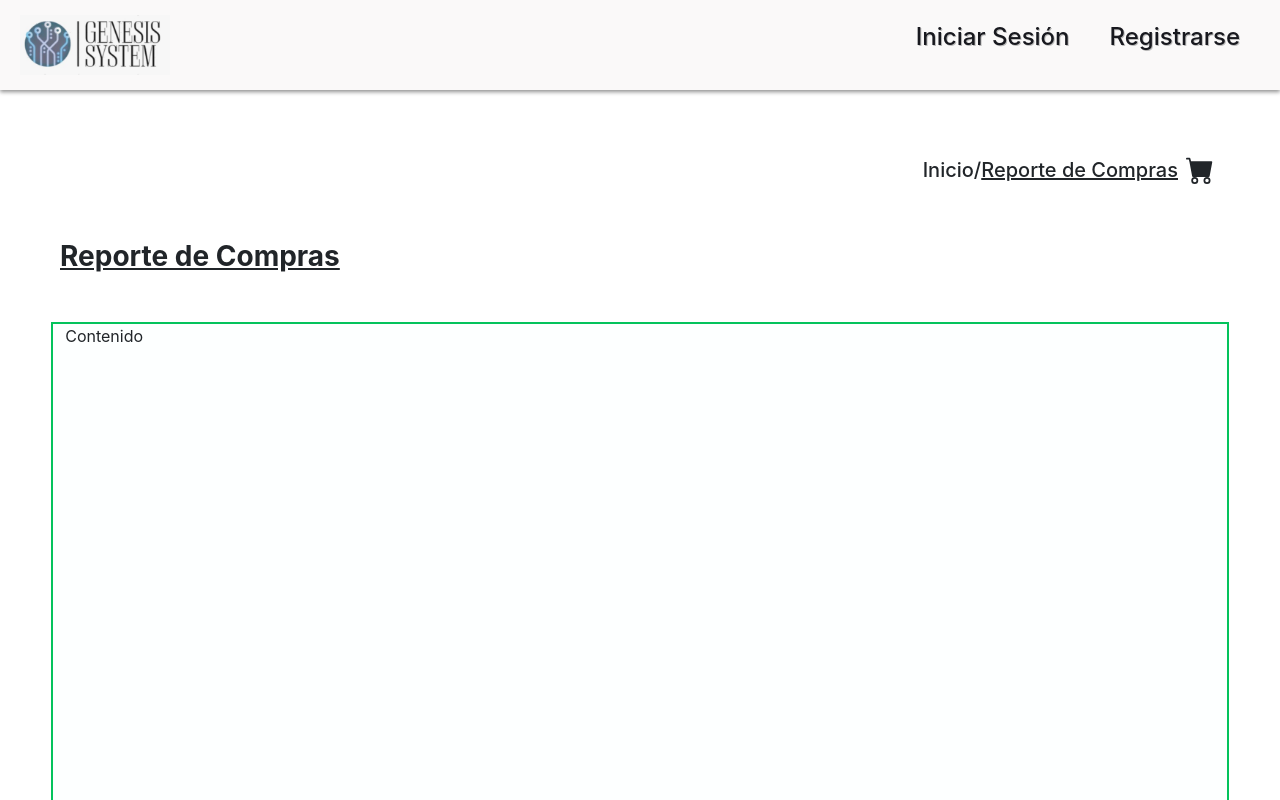
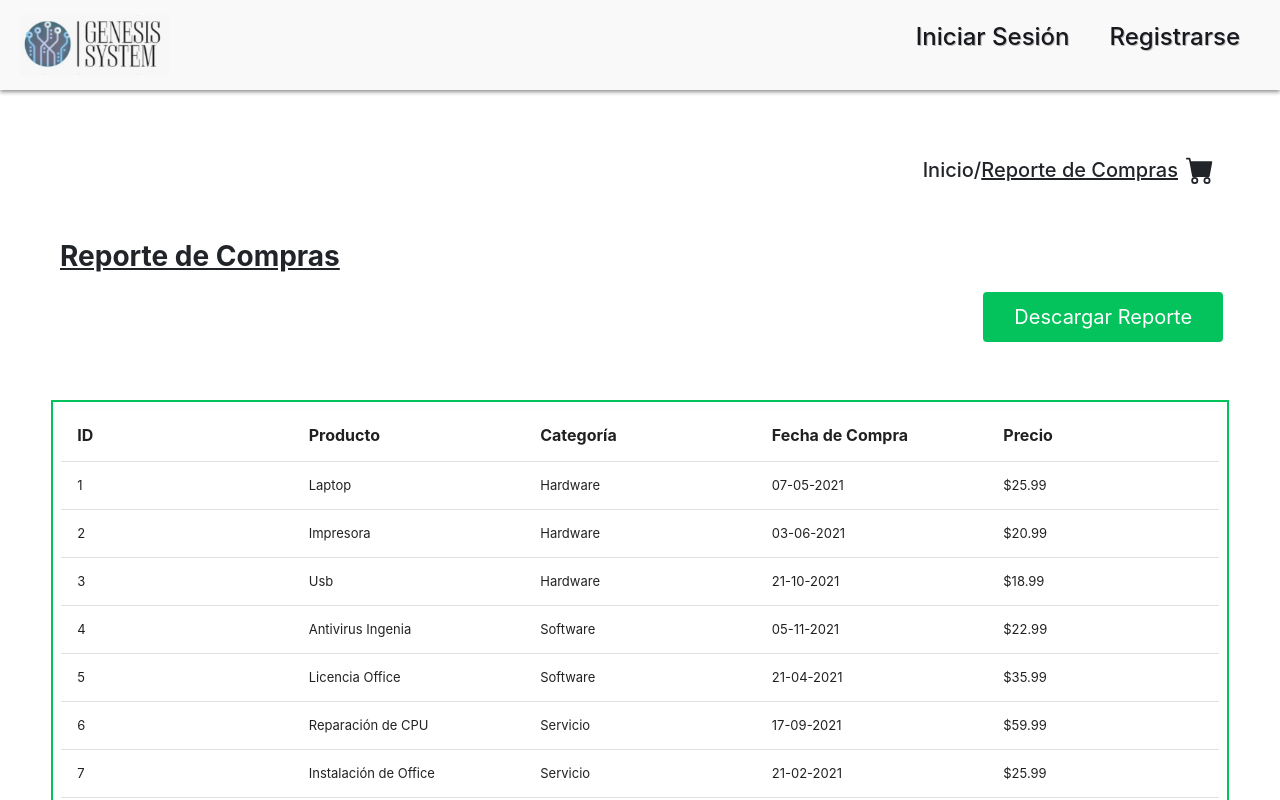
Before and after one commit to JFBJ17/Genesys_System, a React (Create React App) app in the folder frontend/: page /ReporteCompras in a window 1280 px wide. Shown: the top 800 px of the page. Built offline with nearby package versions, Linux system fonts and the light colour scheme.

Commit message:
reporte compras

```diff
--- a/frontend/package.json
+++ b/frontend/package.json
@@ -14,11 +14,13 @@
     "jspdf": "^2.4.0",
     "jspdf-autotable": "^3.5.23",
     "react": "^17.0.2",
+    "react-data-table-component": "^7.4.5",
     "react-dom": "^17.0.2",
     "react-icons": "^4.3.1",
     "react-router-dom": "^6.0.1",
     "react-scripts": "4.0.3",
     "sass": "^1.43.4",
+    "styled-components": "^5.3.3",
     "typescript": "^4.4.4",
     "web-vitals": "^1.1.2"
   },
--- a/frontend/src/assets/styles/reporteCompras.scss
+++ b/frontend/src/assets/styles/reporteCompras.scss
@@ -16,7 +16,7 @@
         align-items: center;
         justify-content: flex-end;
         flex-wrap: wrap;
-        padding: 3rem;
+        margin-right: 2.8rem;
     }
     button {
         margin: 10px 0;
@@ -28,10 +28,20 @@
         border: none;
         border-radius: 4px;
         color: #ffffff;
+        transition: box-shadow .5s ease-out 100ms;
+        -webkit-transition: box-shadow .5s ease-out 100ms;
+        -moz-transition: box-shadow .5s ease-out 100ms;
+        -ms-transition: box-shadow .5s ease-out 100ms;
+        -o-transition: box-shadow .5s ease-out 100ms;
+}
+
+    button:hover {
+        box-shadow: 7px 7px 3px #aaaaaa;
     }
+
     .history{
         background-color: #fdffff;
-        height: 80vh;
+        height: auto;
         width: 92vw;
         border: var(--verde_claro) 2px solid;
     }
--- a/frontend/src/pages/ReporteCompras.tsx
+++ b/frontend/src/pages/ReporteCompras.tsx
@@ -1,8 +1,214 @@
 import React from 'react'
 import '../assets/styles/reporteCompras.scss';
 import { BsFillCartFill } from "react-icons/bs";
+import DataTable from 'react-data-table-component';
+import jsPDF from 'jspdf';
+import autoTable from 'jspdf-autotable';
+
+const tablaCompras = [
+    {
+        id: 1,
+        producto: "Laptop",
+        categoria: "Hardware",
+        fechaCompra: "07-05-2021",
+        precio: "$25.99"
+    },
+    {
+        id: 2,
+        producto: "Impresora",
+        categoria: "Hardware",
+        fechaCompra: "03-06-2021",
+        precio: "$20.99"
+    },
+    {
+        id: 3,
+        producto: "Usb",
+        categoria: "Hardware",
+        fechaCompra: "21-10-2021",
+        precio: "$18.99"
+    },
+    {
+        id: 4,
+        producto: "Antivirus Ingenia",
+        categoria: "Software",
+        fechaCompra: "05-11-2021",
+        precio: "$22.99"
+    },
+    {
+        id: 5,
+        producto: "Licencia Office",
+        categoria: "Software",
+        fechaCompra: "21-04-2021",
+        precio: "$35.99"
+    },
+    {
+        id: 6,
+        producto: "Reparación de CPU",
+        categoria: "Servicio",
+        fechaCompra: "17-09-2021",
+        precio: "$59.99"
+    },
+    {
+        id: 7,
+        producto: "Instalación de Office",
+        categoria: "Servicio",
+        fechaCompra: "21-02-2021",
+        precio: "$25.99"
+    },
+    {
+        id: 8,
+        producto: "Mantenimiento de laptop",
+        categoria: "Servicio",
+        fechaCompra: "09-04-2021",
+        precio: "$18.99"
+    },
+    {
+        id: 9,
+        producto: "Disco solido 500 GB",
+        categoria: "Hardware",
+        fechaCompra: "10-07-2021",
+        precio: "$20.99"
+    },
+    {
+        id: 10,
+        producto: "Mouse Inalambrico Genius",
+        categoria: "Hardware",
+        fechaCompra: "19-03-2021",
+        precio: "$9.99"
+    },
+    {
+        id: 11,
+        producto: "Laptop",
+        categoria: "Hardware",
+        fechaCompra: "07-05-2021",
+        precio: "$25.99"
+    },
+    {
+        id: 12,
+        producto: "Impresora",
+        categoria: "Hardware",
+        fechaCompra: "03-06-2021",
+        precio: "$20.99"
+    },
+    {
+        id: 13,
+        producto: "Usb",
+        categoria: "Hardware",
+        fechaCompra: "21-10-2021",
+        precio: "$18.99"
+    },
+    {
+        id: 14,
+        producto: "Antivirus Ingenia",
+        categoria: "Software",
+        fechaCompra: "05-11-2021",
+        precio: "$22.99"
+    },
+    {
+        id: 15,
+        producto: "Licencia Office",
+        categoria: "Software",
+        fechaCompra: "21-04-2021",
+        precio: "$35.99"
+    },
+    {
+        id: 16,
+        producto: "Reparación de CPU",
+        categoria: "Servicio",
+        fechaCompra: "17-09-2021",
+        precio: "$59.99"
+    },
+    {
+        id: 17,
+        producto: "Instalación de Office",
+        categoria: "Servicio",
+        fechaCompra: "21-02-2021",
+        precio: "$25.99"
+    },
+    {
+        id: 18,
+        producto: "Mantenimiento de laptop",
+        categoria: "Servicio",
+        fechaCompra: "09-04-2021",
+        precio: "$18.99"
+    },
+    {
+        id: 19,
+        producto: "Disco solido 500 GB",
+        categoria: "Hardware",
+        fechaCompra: "10-07-2021",
+        precio: "$20.99"
+    },
+    {
+        id: 20,
+        producto: "Mouse Inalambrico Genius",
+        categoria: "Hardware",
+        fechaCompra: "19-03-2021",
+        precio: "$9.99"
+    }
+]
+
+const columnas = [
+    {
+        key: "id",
+        name: "ID",
+        selector: (row: any) => row.id,
+        sortable: true
+    },
+    {
+        key: "producto",
+        name: "Producto",
+        selector: (row: any) => row.producto,
+        sortable: true
+    },
+    {
+        key: "categoria",
+        name: "Categoría",
+        selector: (row: any) => row.categoria,
+        sortable: true
+    },
+    {
+        key: "fechaCompra",
+        name: "Fecha de Compra",
+        selector: (row: any) => row.fechaCompra,
+        sortable: true
+    },
+    {
+        key: "precio",
+        name: "Precio",
+        selector: (row: any) => row.precio,
+        sortable: true
+    }
+]
+
+const pageOptions = {
+    rowsPerPageText: 'Filas por página',
+    rangeSeparatorText: 'de',
+    selectAllRowsItem: true,
+    selectAllRowsItemText: 'Todos'
+}
+
+const customStyle = {
+    headCells: {
+        style: {
+            fontWeight: 'bold',
+            fontSize: '1rem'
+        }
+    }
+}
 
 const ReporteCompras = () => {
+
+    const downloadPDF = () => {
+        const doc = new jsPDF();
+        doc.text("Compras de productos", 20, 10);
+        autoTable(doc, {
+            body: tablaCompras,
+            columns: columnas.map(col => ({ header: col.name, dataKey: col.key }))
+        });
+        doc.save("reporte de compras.pdf");
+    }
+
     return (
         <>
             <div className="container-dir d-flex flex-row justify-content-end align-items-center p-3">
@@ -18,13 +224,21 @@ const ReporteCompras = () => {
                 <h3 className="fw-bold text-decoration-underline ms-5">
                     Reporte de Compras
                 </h3>
-                <div className="container-fluid history mt-5">
-                    Contenido
-                </div>
                 <div className="container-button__download">
-                    <button type="submit">
+                    <button onClick={downloadPDF}>
                         <span>Descargar Reporte</span>
                     </button>
+                </div>
+                <div className="mx-auto p-2 history mt-5 mb-4 table-responsive">
+                    <DataTable
+                        columns={columnas}
+                        data={tablaCompras}
+                        pagination
+                        paginationComponentOptions={pageOptions}
+                        fixedHeader
+                        fixedHeaderScrollHeight="600px"
+                        customStyles={customStyle}
+                    />
                 </div>
             </div>
 
```
Also changed, not shown: 1 other file (tests, documents, lock files or other folders).
